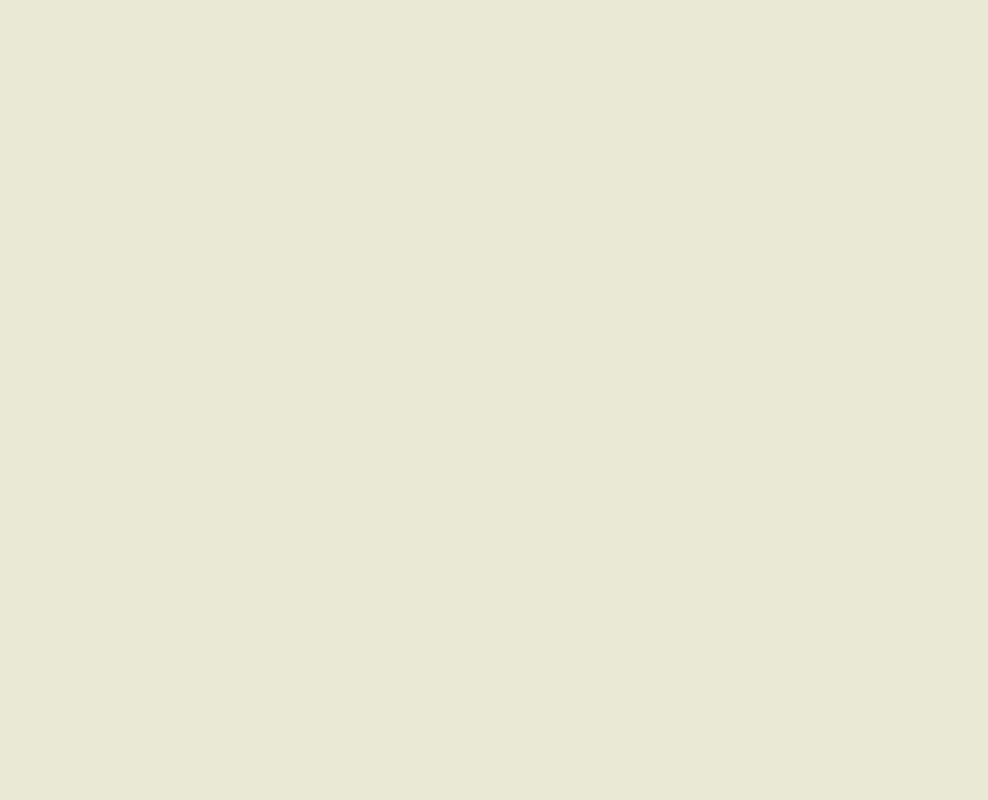
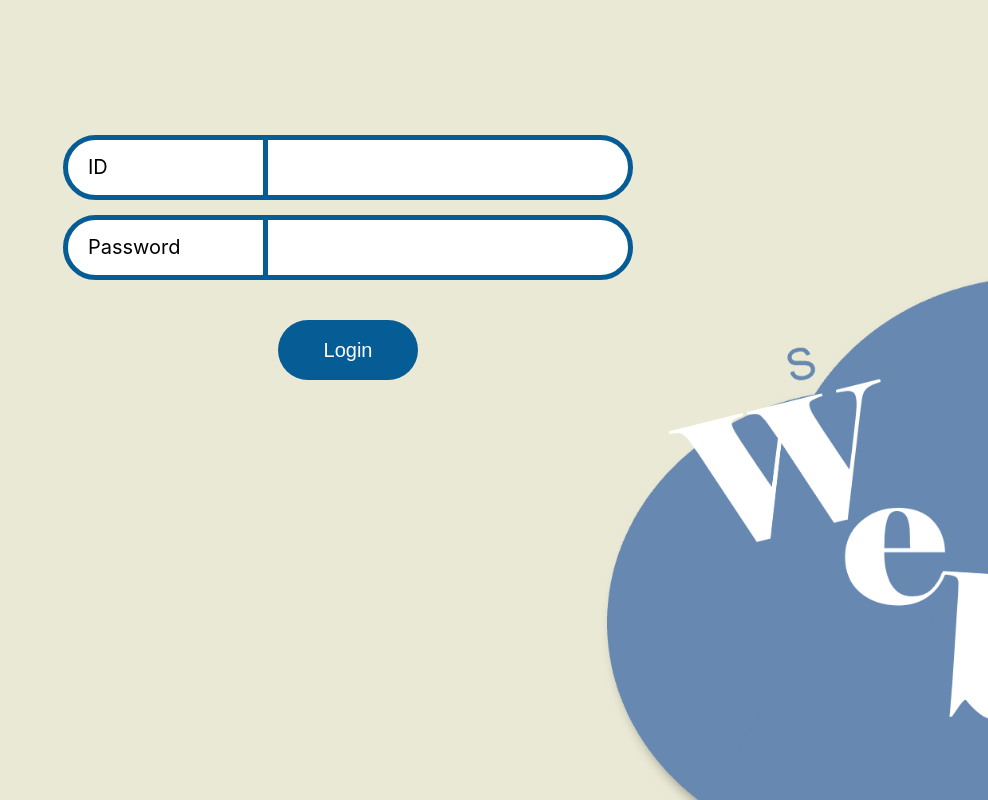
Before and after one commit to webTi-solux/webTi, a React (Create React App) app in the folder done-list/: page /login-page in a window 1280 px wide. Before the commit this address had no page. Shown: the whole page, without its empty margins (292-1280 px from the left). Built offline with nearby package versions, Linux system fonts and the light colour scheme.

Commit message:
LoginPage

```diff
--- a/done-list/src/App.js
+++ b/done-list/src/App.js
@@ -5,6 +5,8 @@ import NavBeforeLogin from "./components/NavBeforeLogin";
 import MyPage from './routes/MyPage.js';
 import Home from './routes/Home.js';
 import HowtoUse from './routes/HowtoUse.js';
+import LoginUi from "./routes/LoginUi";
+
 function App(props) {
 return (
   <BrowserRouter>
@@ -12,6 +14,7 @@ return (
     <Route path="/" element={<Home />}/>
     <Route path="/mypage" element={<MyPage />}/>
     <Route path="/how-to-use" element={<HowtoUse />}/>
+    <Route path="/login-page" element={<LoginUi />}/>
     </Routes>
   </BrowserRouter>
 );
--- /dev/null
+++ b/done-list/src/routes/LoginUi.js
@@ -0,0 +1,34 @@
+import '../styles/LoginUi.css';
+import logo from "../imgs/webTi_logo.png";
+
+function LoginUi() {
+  return (
+    <div className="main">
+      <div className="sub-main">
+        <div className="imgs">
+          <div className="container-image">
+            <img src={logo} alt="logo" className="logo"/>
+          </div>
+        </div>
+
+        <div className='first-input'>
+          <div className='v-line'></div>
+          <span className="text-id">ID</span>
+          <input className="user-id" type="text"/>
+        </div>
+
+        <div className="second-input">
+          <div className="v-line2"></div>
+          <span className="text-pwd">Password</span>
+          <input className="user-pwd" type="password"/>
+        </div>
+
+        <div className="login-button">
+          <button>Login</button>
+        </div>
+      </div>
+    </div>
+  );
+}
+
+export default LoginUi;
--- /dev/null
+++ b/done-list/src/styles/LoginUi.css
@@ -0,0 +1,103 @@
+body {
+  background-color: #EAE9D5;
+}
+
+.main {
+    text-align: center;
+    justify-content: center;
+    display: flex;
+    padding: 50px;
+    background-color: #EAE9D5;
+  }
+
+  .sub-main {
+    text-align: center;
+  }
+
+  .imgs {
+      padding-top: 60px;
+      padding-left: 30px;
+      padding-bottom: 25px;
+      justify-content: center;
+      display: flex;
+    }
+
+  .logo {
+    width: 80%;
+    height: auto;
+  }
+
+  span {
+    padding-left: 20px;
+    display: flex;
+  }
+
+  .first-input{
+    display: flex;
+}
+  .second-input{
+      padding-top: 15px;
+      padding-bottom: 15px;
+  }
+
+  .text-id {
+    height: 20px;
+    width: 20px;
+    position: absolute;
+    padding: 20px 0 0 25px;
+    font-size: 20px
+  }
+
+  .v-line {
+    position: absolute;
+    border-left: 5px solid #065C94 ;
+    padding: 65px 0 0 25px;
+    margin-left: 200px;
+  }
+
+  .text-pwd {
+    height: 20px;
+    width: 20px;
+    position: absolute;
+    padding: 20px 0 0 25px;
+    font-size: 20px
+  }
+
+  .v-line2 {
+    position: absolute;
+    border-left: 5px solid #065C94 ;
+    padding: 65px 0 0 25px;
+    margin-left: 200px;
+  }
+
+  input{
+      width: 340px;
+      height: 55px;
+      border-radius: 60px;
+      border: 5px solid #065C94;
+      outline: none;
+      background-color: #fff;
+  }
+
+  .user-id{
+    padding-left: 220px;
+    font-size: 20px;
+  }
+
+  .user-pwd {
+      padding-left: 220px;
+      font-size: 20px;
+  }
+
+  button{
+      width: 140px;
+      height: 60px;
+      border-radius: 60px;
+      background-color: #065C94;
+      color: white;
+      font-size: 20px;
+      border: none;
+  }
+  .login-button{
+      padding-top: 25px;
+  }
```
Also changed, not shown: 1 other file (tests, documents, lock files or other folders).
